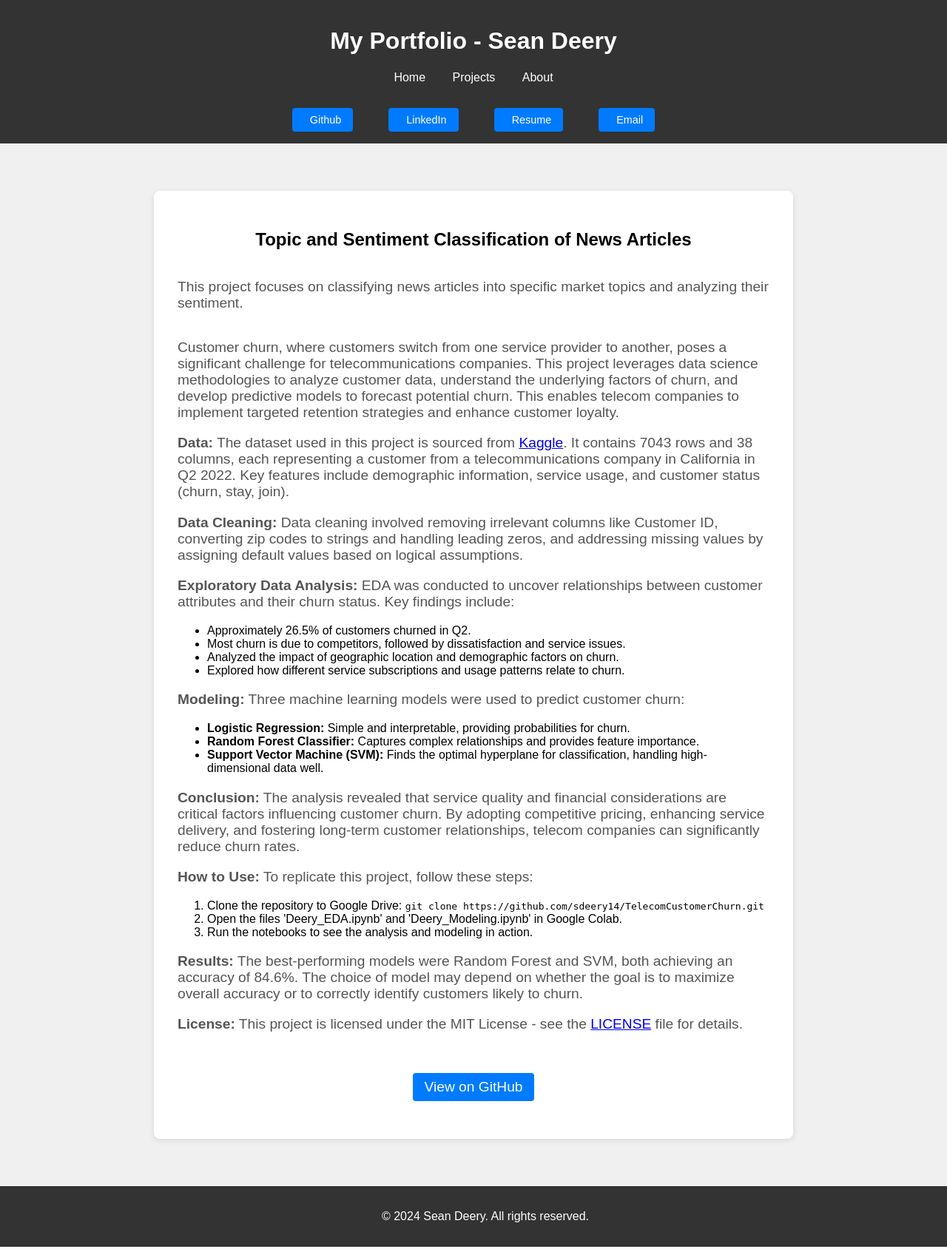
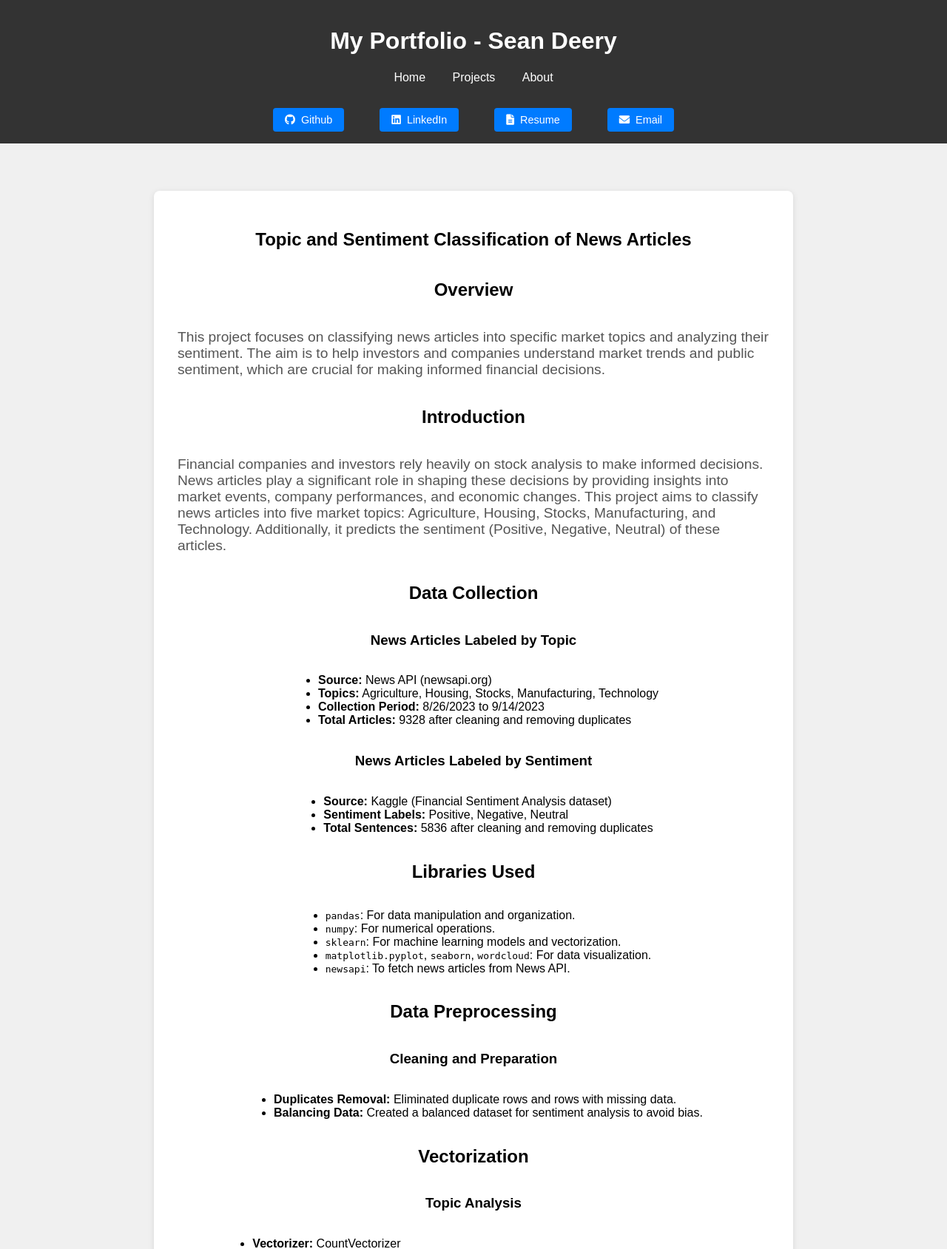
Before and after one commit to sdeery14/portfolio-website, a Flask app: page /project/financial-news-sentiment in a window 1280 px wide. Shown: the top 1689 px of the page at 74% size. Run offline with Flask 3, Linux system fonts and the light colour scheme.

Commit message:
add project detail pages

```diff
--- a/app/project_details/financial-news-sentiment.html
+++ /dev/null
@@ -1,25 +0,0 @@
-<p>Customer churn, where customers switch from one service provider to another, poses a significant challenge for telecommunications companies. This project leverages data science methodologies to analyze customer data, understand the underlying factors of churn, and develop predictive models to forecast potential churn. This enables telecom companies to implement targeted retention strategies and enhance customer loyalty.</p>
-<p><strong>Data:</strong> The dataset used in this project is sourced from <a href="https://www.kaggle.com/datasets/shilongzhuang/telecom-customer-churn-by-maven-analytics/data" target="_blank">Kaggle</a>. It contains 7043 rows and 38 columns, each representing a customer from a telecommunications company in California in Q2 2022. Key features include demographic information, service usage, and customer status (churn, stay, join).</p>
-<p><strong>Data Cleaning:</strong> Data cleaning involved removing irrelevant columns like Customer ID, converting zip codes to strings and handling leading zeros, and addressing missing values by assigning default values based on logical assumptions.</p>
-<p><strong>Exploratory Data Analysis:</strong> EDA was conducted to uncover relationships between customer attributes and their churn status. Key findings include:</p>
-<ul>
-    <li>Approximately 26.5% of customers churned in Q2.</li>
-    <li>Most churn is due to competitors, followed by dissatisfaction and service issues.</li>
-    <li>Analyzed the impact of geographic location and demographic factors on churn.</li>
-    <li>Explored how different service subscriptions and usage patterns relate to churn.</li>
-</ul>
-<p><strong>Modeling:</strong> Three machine learning models were used to predict customer churn:</p>
-<ul>
-    <li><strong>Logistic Regression:</strong> Simple and interpretable, providing probabilities for churn.</li>
-    <li><strong>Random Forest Classifier:</strong> Captures complex relationships and provides feature importance.</li>
-    <li><strong>Support Vector Machine (SVM):</strong> Finds the optimal hyperplane for classification, handling high-dimensional data well.</li>
-</ul>
-<p><strong>Conclusion:</strong> The analysis revealed that service quality and financial considerations are critical factors influencing customer churn. By adopting competitive pricing, enhancing service delivery, and fostering long-term customer relationships, telecom companies can significantly reduce churn rates.</p>
-<p><strong>How to Use:</strong> To replicate this project, follow these steps:</p>
-<ol>
-    <li>Clone the repository to Google Drive: <code>git clone https://github.com/sdeery14/TelecomCustomerChurn.git</code></li>
-    <li>Open the files 'Deery_EDA.ipynb' and 'Deery_Modeling.ipynb' in Google Colab.</li>
-    <li>Run the notebooks to see the analysis and modeling in action.</li>
-</ol>
-<p><strong>Results:</strong> The best-performing models were Random Forest and SVM, both achieving an accuracy of 84.6%. The choice of model may depend on whether the goal is to maximize overall accuracy or to correctly identify customers likely to churn.</p>
-<p><strong>License:</strong> This project is licensed under the MIT License - see the <a href="LICENSE" target="_blank">LICENSE</a> file for details.</p>
--- a/app/project_details/ski-resort-database.html
+++ /dev/null
@@ -1,24 +0,0 @@
-<p>The Ski Resort Management System is designed to manage various operations at a ski resort, including tracking lift tickets, equipment rentals, and skier information. This project demonstrates the design and implementation of a functional database system, showcasing the integration of data analysis, modeling, and SQL scripting.</p>
-            <p><strong>Data:</strong> The dataset used includes various records related to ski resort operations, such as customer information, ticket sales, rental details, and ski lift usage.</p>
-            <p><strong>Data Cleaning:</strong> Data cleaning involved removing duplicate records, correcting inconsistent data entries, and ensuring referential integrity in the database.</p>
-            <p><strong>Exploratory Data Analysis:</strong> EDA was conducted to understand the patterns and trends in the data. Key insights include:</p>
-            <ul>
-                <li>Peak usage times for ski lifts and equipment rentals.</li>
-                <li>Customer demographics and their preferences for different services.</li>
-                <li>Revenue patterns based on ticket sales and rentals.</li>
-            </ul>
-            <p><strong>Modeling:</strong> SQL queries and scripts were developed to facilitate various operations, such as:</p>
-            <ul>
-                <li>Generating reports on daily and monthly revenue.</li>
-                <li>Tracking inventory levels of rental equipment.</li>
-                <li>Analyzing customer feedback to improve services.</li>
-            </ul>
-            <p><strong>Conclusion:</strong> The Ski Resort Database System effectively manages the operations and provides valuable insights to enhance customer experience and operational efficiency.</p>
-            <p><strong>How to Use:</strong> To replicate this project, follow these steps:</p>
-            <ol>
-                <li>Clone the repository to your local machine: <code>git clone https://github.com/sdeery14/ski-resort-database.git</code></li>
-                <li>Open the database schema file and import it into your SQL database.</li>
-                <li>Run the provided SQL scripts to analyze the data and generate reports.</li>
-            </ol>
-            <p><strong>Results:</strong> The system provides a comprehensive solution for managing ski resort operations, with detailed reports and insights available through SQL queries.</p>
-            <p><strong>License:</strong> This project is licensed under the MIT License - see the <a href="LICENSE" target="_blank">LICENSE</a> file for details.</p>
--- a/app/project_details/telecom-customer-churn.html
+++ /dev/null
@@ -1,25 +0,0 @@
-<p><strong>Introduction:</strong> Customer churn, where customers switch from one service provider to another, poses a significant challenge for telecommunications companies. This project leverages data science methodologies to analyze customer data, understand the underlying factors of churn, and develop predictive models to forecast potential churn. This enables telecom companies to implement targeted retention strategies and enhance customer loyalty.</p>
-<p><strong>Data:</strong> The dataset used in this project is sourced from <a href="https://www.kaggle.com/datasets/shilongzhuang/telecom-customer-churn-by-maven-analytics/data" target="_blank">Kaggle</a>. It contains 7043 rows and 38 columns, each representing a customer from a telecommunications company in California in Q2 2022. Key features include demographic information, service usage, and customer status (churn, stay, join).</p>
-<p><strong>Data Cleaning:</strong> Data cleaning involved removing irrelevant columns like Customer ID, converting zip codes to strings and handling leading zeros, and addressing missing values by assigning default values based on logical assumptions.</p>
-<p><strong>Exploratory Data Analysis:</strong> EDA was conducted to uncover relationships between customer attributes and their churn status. Key findings include:</p>
-<ul>
-    <li>Approximately 26.5% of customers churned in Q2.</li>
-    <li>Most churn is due to competitors, followed by dissatisfaction and service issues.</li>
-    <li>Analyzed the impact of geographic location and demographic factors on churn.</li>
-    <li>Explored how different service subscriptions and usage patterns relate to churn.</li>
-</ul>
-<p><strong>Modeling:</strong> Three machine learning models were used to predict customer churn:</p>
-<ul>
-    <li><strong>Logistic Regression:</strong> Simple and interpretable, providing probabilities for churn.</li>
-    <li><strong>Random Forest Classifier:</strong> Captures complex relationships and provides feature importance.</li>
-    <li><strong>Support Vector Machine (SVM):</strong> Finds the optimal hyperplane for classification, handling high-dimensional data well.</li>
-</ul>
-<p><strong>Conclusion:</strong> The analysis revealed that service quality and financial considerations are critical factors influencing customer churn. By adopting competitive pricing, enhancing service delivery, and fostering long-term customer relationships, telecom companies can significantly reduce churn rates.</p>
-<p><strong>How to Use:</strong> To replicate this project, follow these steps:</p>
-<ol>
-    <li>Clone the repository to Google Drive: <code>git clone https://github.com/sdeery14/TelecomCustomerChurn.git</code></li>
-    <li>Open the files 'Deery_EDA.ipynb' and 'Deery_Modeling.ipynb' in Google Colab.</li>
-    <li>Run the notebooks to see the analysis and modeling in action.</li>
-</ol>
-<p><strong>Results:</strong> The best-performing models were Random Forest and SVM, both achieving an accuracy of 84.6%. The choice of model may depend on whether the goal is to maximize overall accuracy or to correctly identify customers likely to churn.</p>
-<p><strong>License:</strong> This project is licensed under the MIT License - see the <a href="LICENSE" target="_blank">LICENSE</a> file for details.</p>
--- a/app/routes.py
+++ b/app/routes.py
@@ -2,36 +2,6 @@ from flask import Blueprint, render_template
 import os
 
 main = Blueprint('main', __name__)
-
-def read_html_file(file_path):
-    with open(file_path, 'r') as file:
-        return file.read()
-
-# Example projects data
-project_list = [
-    {
-        'slug': 'financial-news-sentiment',
-        'title': 'Topic and Sentiment Classification of News Articles',
-        'description': 'This project focuses on classifying news articles into specific market topics and analyzing their sentiment.',
-        'details': read_html_file(os.path.join('app/project_details', 'financial-news-sentiment.html')),
-        'github_link': 'https://github.com/sdeery14/financial-news-sentiment'
-    },
-    {
-        'slug': 'telecom-customer-churn',
-        'title': 'Predictive Analysis of Customer Churn in the Telecom Sector',
-        'description': 'Customer churn, where customers switch from one service provider to another, poses a significant challenge for telecommunications companies. This project leverages data science methodologies to analyze customer data, understand the underlying factors of churn, and develop predictive models to forecast potential churn. This enables telecom companies to implement targeted retention strategies and enhance customer loyalty.',
-        'details': read_html_file(os.path.join('app/project_details', 'telecom-customer-churn.html')),
-        'github_link': 'https://github.com/sdeery14/telecom-customer-churn'
-    },
-    {
-        'slug': 'ski-resort-database',
-        'title': 'Ski Resort Database System',
-        'description': 'The Ski Resort Management System is designed to manage various operations at a ski resort, including tracking lift tickets, equipment rentals, and skier information.',
-        'details': read_html_file(os.path.join('app/project_details', 'ski-resort-database.html')),
-        'github_link': 'https://github.com/sdeery14/ski-resort-database'
-    }
-    # Add more projects as needed
-]
 
 
 @main.route('/')
@@ -42,13 +12,17 @@ def home():
 def projects():
     return render_template('projects.html', projects=projects)
 
-@main.route('/project/<slug>')
-def project_detail(slug):
-    project = next((proj for proj in project_list if proj['slug'] == slug), None)
-    if project is None:
-        return "Project not found", 404
-    return render_template('project_detail.html', project=project)
+@main.route('/project/telecom-customer-churn')
+def telecom_customer_churn():
+    return render_template('project-details/telecom-customer-churn.html')
 
+@main.route('/project/financial-news-sentiment')
+def financial_news_sentiment():
+    return render_template('project-details/financial-news-sentiment.html')
+
+@main.route('/project/ski-resort-database')
+def ski_resort_database():
+    return render_template('project-details/ski-resort-database.html')
 
 @main.route('/about')
 def about():
--- a/app/static/style.css
+++ b/app/static/style.css
@@ -84,6 +84,11 @@ main p {
     background-color: #0056b3;
 }
 
+.project-image {
+    width: 80%; /* or any other size you prefer */
+    height: auto; /* ensures the aspect ratio is maintained */
+}
+
 /* About Me Section Styles */
 .about-me, .project-detail {
     display: flex;
--- /dev/null
+++ b/app/templates/project-details/financial-news-sentiment.html
@@ -0,0 +1,153 @@
+{% extends 'base.html' %}
+
+{% block title %}Home - My Portfolio{% endblock %}
+
+{% block header_title %}Welcome to My Portfolio{% endblock %}
+
+{% block content %}
+<section class="project-detail">
+    <h1>Topic and Sentiment Classification of News Articles</h1>
+
+    <h2>Overview</h2>
+    <p>This project focuses on classifying news articles into specific market topics and analyzing their sentiment. The aim is to help investors and companies understand market trends and public sentiment, which are crucial for making informed financial decisions.</p>
+
+    <h2>Introduction</h2>
+    <p>Financial companies and investors rely heavily on stock analysis to make informed decisions. News articles play a significant role in shaping these decisions by providing insights into market events, company performances, and economic changes. This project aims to classify news articles into five market topics: Agriculture, Housing, Stocks, Manufacturing, and Technology. Additionally, it predicts the sentiment (Positive, Negative, Neutral) of these articles.</p>
+
+    <h2>Data Collection</h2>
+    <h3>News Articles Labeled by Topic</h3>
+    <ul>
+        <li><strong>Source:</strong> News API (newsapi.org)</li>
+        <li><strong>Topics:</strong> Agriculture, Housing, Stocks, Manufacturing, Technology</li>
+        <li><strong>Collection Period:</strong> 8/26/2023 to 9/14/2023</li>
+        <li><strong>Total Articles:</strong> 9328 after cleaning and removing duplicates</li>
+    </ul>
+    <h3>News Articles Labeled by Sentiment</h3>
+    <ul>
+        <li><strong>Source:</strong> Kaggle (Financial Sentiment Analysis dataset)</li>
+        <li><strong>Sentiment Labels:</strong> Positive, Negative, Neutral</li>
+        <li><strong>Total Sentences:</strong> 5836 after cleaning and removing duplicates</li>
+    </ul>
+
+    <h2>Libraries Used</h2>
+    <ul>
+        <li><code>pandas</code>: For data manipulation and organization.</li>
+        <li><code>numpy</code>: For numerical operations.</li>
+        <li><code>sklearn</code>: For machine learning models and vectorization.</li>
+        <li><code>matplotlib.pyplot</code>, <code>seaborn</code>, <code>wordcloud</code>: For data visualization.</li>
+        <li><code>newsapi</code>: To fetch news articles from News API.</li>
+    </ul>
+
+    <h2>Data Preprocessing</h2>
+    <h3>Cleaning and Preparation</h3>
+    <ul>
+        <li><strong>Duplicates Removal:</strong> Eliminated duplicate rows and rows with missing data.</li>
+        <li><strong>Balancing Data:</strong> Created a balanced dataset for sentiment analysis to avoid bias.</li>
+    </ul>
+
+    <h2>Vectorization</h2>
+    <h3>Topic Analysis</h3>
+    <ul>
+        <li><strong>Vectorizer:</strong> CountVectorizer</li>
+        <li><strong>Parameters:</strong>
+            <ul>
+                <li>Lowercase conversion</li>
+                <li>Maximum features set to 1500</li>
+                <li>Removed English stopwords and specific topic words</li>
+            </ul>
+        </li>
+        <li><strong>Word Clouds:</strong> Generated to visualize common words in overall and topic-specific articles.</li>
+    </ul>
+    <h3>Sentiment Analysis</h3>
+    <ul>
+        <li><strong>Vectorizer:</strong> TfidfVectorizer</li>
+        <li><strong>Parameters:</strong>
+            <ul>
+                <li>Lowercase conversion</li>
+                <li>Maximum features set to 1500</li>
+                <li>Removed English stopwords</li>
+            </ul>
+        </li>
+        <li><strong>Word Clouds:</strong> Generated to visualize common words in overall and sentiment-specific articles.</li>
+    </ul>
+
+    <h2>Modeling</h2>
+    <h3>Algorithms Used</h3>
+    <ol>
+        <li><strong>Naive Bayes:</strong>
+            <ul>
+                <li>Assumes independence among words.</li>
+                <li>Uses word frequencies for classification.</li>
+                <li>Implemented with <code>MultinomialNB</code> from Scikit-Learn.</li>
+            </ul>
+        </li>
+        <li><strong>Support Vector Machine (SVM):</strong>
+            <ul>
+                <li>Finds the optimal hyperplane for classification.</li>
+                <li>Uses linear kernel for text data.</li>
+                <li>Implemented with <code>SVC</code> from Scikit-Learn.</li>
+            </ul>
+        </li>
+        <li><strong>Decision Tree:</strong>
+            <ul>
+                <li>Non-linear model that splits data based on feature values.</li>
+                <li>Visualizes decision-making process.</li>
+                <li>Implemented with <code>DecisionTreeClassifier</code> from Scikit-Learn.</li>
+            </ul>
+        </li>
+        <li><strong>Latent Dirichlet Allocation (LDA):</strong>
+            <ul>
+                <li>Identifies hidden topics in text.</li>
+                <li>Assumes documents are mixtures of topics and topics are mixtures of words.</li>
+                <li>Implemented with <code>LatentDirichletAllocation</code> from Scikit-Learn.</li>
+            </ul>
+        </li>
+    </ol>
+
+    <h3>Model Tuning and Evaluation</h3>
+    <ul>
+        <li><strong>Cross-Validation:</strong> 3-fold cross-validation for performance evaluation.</li>
+        <li><strong>Confusion Matrix:</strong> To visualize model predictions.</li>
+        <li><strong>Accuracy Metrics:</strong> Used to compare model performance.</li>
+    </ul>
+
+    <h2>Results</h2>
+    <h3>Topic Classification</h3>
+    <p><strong>Best Model:</strong> Naive Bayes with Count Vectorization</p>
+    <ul>
+        <li><strong>Accuracy:</strong> Highest cross-validation and test accuracy.</li>
+        <li><strong>Confusion Matrix:</strong> Stocks had the highest precision and recall.</li>
+        <li><strong>Important Words:</strong> Key words influencing topic predictions were identified.</li>
+    </ul>
+    <h3>Sentiment Classification</h3>
+    <p><strong>Best Model:</strong> Support Vector Machine with Tfidf Vectorization on Unbalanced Data</p>
+    <ul>
+        <li><strong>Accuracy:</strong> Best performance on unbalanced data.</li>
+        <li><strong>Confusion Matrix:</strong> High precision and recall for neutral sentiment.</li>
+        <li><strong>Balanced Data Performance:</strong> Improved negative sentiment prediction.</li>
+    </ul>
+
+    <h2>Conclusion</h2>
+    <p>This analysis successfully created models to classify news articles by topic and predict their sentiment. The models can be integrated into larger systems to provide valuable insights for financial analysis and decision-making.</p>
+
+    <h2>Authors</h2>
+    <ul>
+        <li><strong>Evan Helig</strong> - eahelig@syr.edu</li>
+        <li><strong>Dimetrius Johnson</strong> - djohns66@syr.edu</li>
+        <li><strong>Sean Deery</strong> - sdeery@syr.edu</li>
+    </ul>
+
+    <h2>Usage</h2>
+    <p>To run this project locally:</p>
+    <ol>
+        <li>Clone the repository: <code>git clone <repository-url></code></li>
+        <li>Install required libraries</li>
+        <li>Run the python files</li>
+    </ol>
+
+    <h2>License</h2>
+    <p>This project is licensed under the MIT License - see the <a href="LICENSE" target="_blank">LICENSE</a> file for details.</p>
+
+    <p><a class="project-link" href="https://github.com/sdeery14/financial-news-sentiment" target="_blank">View on GitHub</a></p>
+</section>
+{% endblock %}
--- a/app/templates/project_detail.html
+++ /dev/null
@@ -1,27 +0,0 @@
-<!DOCTYPE html>
-<html lang="en">
-<head>
-    <meta charset="UTF-8">
-    <meta name="viewport" content="width=device-width, initial-scale=1.0">
-    <title>{{ project.title }} - Portfolio</title>
-    <link rel="stylesheet" href="{{ url_for('static', filename='style.css') }}">
-</head>
-<body>
-    <div class="wrapper">
-        {% include 'header.html' %}
-
-        <main>
-            <section class="project-detail">
-                <h1>{{ project.title }}</h1>
-                <p>{{ project.description }}</p>
-                <div>
-                    {{ project.details|safe }}
-                </div>
-                <p><a class="project-link" href="{{ project.github_link }}" target="_blank">View on GitHub</a></p>
-            </section>
-        </main>
-
-        {% include 'footer.html' %}
-    </div>
-</body>
-</html>
```
Also changed, not shown: app/templates/project-detail.html (added, +15 -0 lines), app/templates/project-details/ski-resort-database.html (added, +106 -0 lines), app/templates/project-details/telecom-customer-churn.html (added, +79 -0 lines), app/templates/projects.html (+3 -4 lines), app/static/telecom-customer-churn/churn-reasons.png (added), app/static/telecom-customer-churn/contract.png (added), app/static/telecom-customer-churn/customer-status.png (added), app/static/telecom-customer-churn/lat-long-clusters.png (added), app/static/telecom-customer-churn/logistic-reg-confusion-matrix.png (added), app/static/telecom-customer-churn/monthly-charges.png (added), app/static/telecom-customer-churn/random-forest-confusion-matrix.png (added), app/static/telecom-customer-churn/svm-confusion-matrix.png (added), app/static/telecom-customer-churn/total-charges.png (added).
